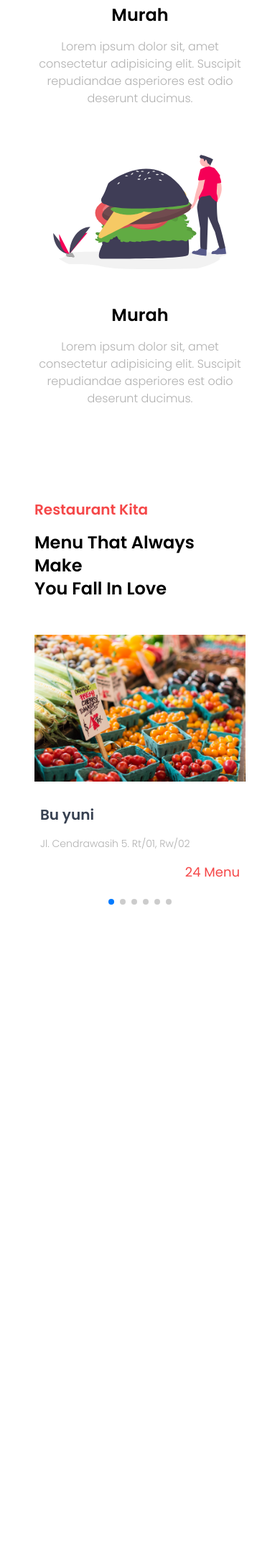
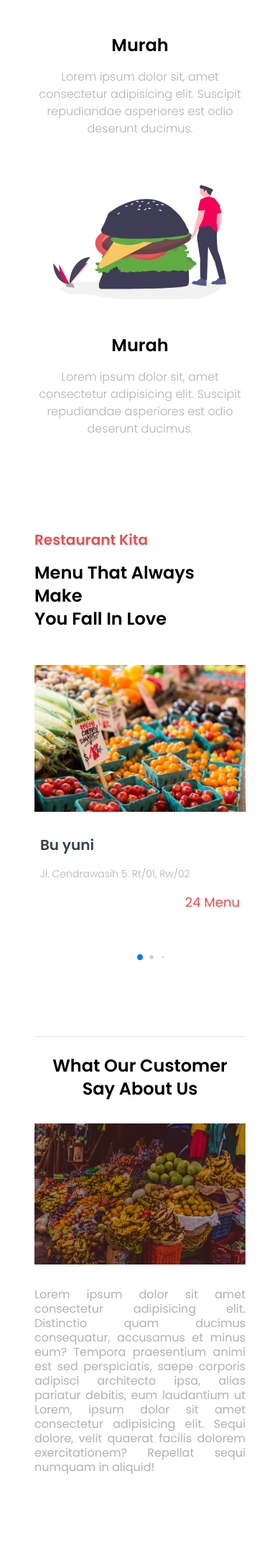
Before and after one commit to Fanddibay/Warsoed, a Flask app: template src/templates/index.html in a window 390 px wide. Shown: the part 1818-3987 px from the top of the page at 72% size. Before the commit the page ends 3075 px from the top, so only its background shows below. Run offline with Flask 2, Linux system fonts and the light colour scheme; the template is opened without the code that fills it, so the values that code supplies are empty; style sheets or scripts are compiled from the project's sources; some libraries are stand-ins or nearby versions.

Commit message:
completed homepage and detail page

```diff
--- a/src/dist/output.css
+++ b/src/dist/output.css
@@ -745,6 +782,18 @@
   margin-bottom: 1rem;
 }
 
+.mb-8{
+  margin-bottom: 2rem;
+}
+
+.mt-6{
+  margin-top: 1.5rem;
+}
+
+.ml-0{
+  margin-left: 0px;
+}
+
 .block{
   display: block;
 }
@@ -785,8 +838,20 @@
   height: 100%;
 }
 
-.w-1\/2{
-  width: 50%;
+.h-\[50\%\]{
+  height: 50%;
+}
+
+.h-\[20\%\]{
+  height: 20%;
+}
+
+.h-\[70\%\]{
+  height: 70%;
+}
+
+.w-full{
+  width: 100%;
 }
 
 .w-screen{
@@ -797,20 +862,20 @@
   width: 16.666667%;
 }
 
-.w-full{
-  width: 100%;
+.w-1\/2{
+  width: 50%;
 }
 
 .w-\[100\%\]{
   width: 100%;
 }
 
-.w-\[80\%\]{
-  width: 80%;
+.transform{
+  transform: translate(var(--tw-translate-x), var(--tw-translate-y)) rotate(var(--tw-rotate)) skewX(var(--tw-skew-x)) skewY(var(--tw-skew-y)) scaleX(var(--tw-scale-x)) scaleY(var(--tw-scale-y));
 }
 
-.transform{
-  transform: translate(var(--tw-translate-x), var(--tw-translate-y)) rotate(var(--tw-rotate)) skewX(var(--tw-skew-x)) skewY(var(--tw-skew-y)) scaleX(var(--tw-scale-x)) scaleY(var(--tw-scale-y));
+.cursor-pointer{
+  cursor: pointer;
 }
 
 .resize{
@@ -1019,9 +1129,9 @@
   line-height: 1.25rem;
 }
 
-.text-lg{
-  font-size: 1.125rem;
-  line-height: 1.75rem;
+.text-base{
+  font-size: 1rem;
+  line-height: 1.5rem;
 }
 
 .text-2xl{
@@ -1029,14 +1139,14 @@
   line-height: 2rem;
 }
 
+.text-lg{
+  font-size: 1.125rem;
+  line-height: 1.75rem;
+}
+
 .text-4xl{
   font-size: 2.25rem;
   line-height: 2.5rem;
-}
-
-.text-base{
-  font-size: 1rem;
-  line-height: 1.5rem;
 }
 
 .font-bold{
@@ -1057,6 +1167,10 @@
 
 .capitalize{
   text-transform: capitalize;
+}
+
+.leading-tight{
+  line-height: 1.25;
 }
 
 .text-gray-600{
--- a/src/input.css
+++ b/src/input.css
@@ -9,12 +9,23 @@
     font-family: "Poppins", sans-serif;
   }
 
+  * {
+    scroll-behavior: smooth;
+  }
+
   /* swiper js */
   .swiper {
     width: 100%;
     height: 100%;
   }
 
+  .swiper-pagination-active {
+    background-color: red !important;
+  }
+
+  .swiper-slide:hover {
+    @apply -translate-y-3 transform duration-300;
+  }
   /* card */
   .card {
     @apply bg-slate-100 rounded-lg  p-6;
--- a/src/js/main.js
+++ b/src/js/main.js
@@ -1,6 +1,6 @@
 var swiper = new Swiper(".swiper", {
   // Optional parameters
-  freeMode: 3,
+
   loop: false,
   speed: 400,
   grabCursor: true,
@@ -8,6 +8,7 @@
   pagination: {
     el: ".swiper-pagination",
     clickable: true,
+    dynamicBullets: true,
   },
 
   // Navigation arrows
@@ -17,8 +18,9 @@
   },
   breakpoints: {
     300: {
-      slidesPerView: 1,
+      slidesPerView: "auto",
       spaceBetween: 20,
+      centeredSlides: true,
     },
     768: {
       slidesPerView: 2,
@@ -30,3 +32,5 @@
     },
   },
 });
+
+// hamburger menu
--- a/src/templates/index.html
+++ b/src/templates/index.html
@@ -34,12 +34,44 @@
     <!-- header -->
 
     <!-- navbar -->
-    <!-- header mobile version -->
-    <section class="block md:hidden container">
-      <div class="z-20 rounded-xl">
-        <img src="/src/images/logo.png" class="w-1/2 items-center self-center mx-auto" alt="" />
-      </div>
-      <div class="w-screen h-screen bg-hero-img bg-no-repeat object-cover mt-4 border-b">
+    <!-- header and hero mobile version -->
+
+    <section class="block lg:hidden container">
+      <!-- nav mobile -->
+      <nav class="p-5 bg-white shadow lg:flex lg:items-center lg:justify-between">
+        <div class="flex justify-between items-center">
+          <span class="text-2xl font-[Poppins] cursor-pointer">
+            <img class="h-[4rem] inline" src="/src/images/logo.png" />
+          </span>
+
+          <span class="text-3xl cursor-pointer mx-2 lg:hidden block">
+            <i class="material-icons md-30" onclick="Menu(this)">menu</i>
+          </span>
+        </div>
+
+        <ul
+          class="lg:flex lg:items-center z-50 lg:static absolute bg-white w-full left-0 lg:w-auto lg:py-0 py-4 md:pl-0 pl-7 lg:opacity-100 opacity-0 top-[-400px] transition-all ease-in duration-500"
+        >
+          <li class="mx-4 my-6 lg:my-0">
+            <a href="#" class="text-lg hover:text-red-500 duration-500">Home</a>
+          </li>
+          <li class="mx-4 my-6 lg:my-0">
+            <a href="#" class="text-lg hover:text-red-500 duration-500">Service</a>
+          </li>
+          <li class="mx-4 my-6 lg:my-0">
+            <a href="#" class="text-lg hover:text-red-500 duration-500">Menu</a>
+          </li>
+          <li class="mx-4 my-6 lg:my-0">
+            <a href="#" class="text-lg hover:text-red-500 duration-500">Contact</a>
+          </li>
+          <button class="bg-cyan-400 text-white font-[Poppins] duration-500 px-6 py-2 mx-4 hover:bg-cyan-500 rounded">
+            Get started
+          </button>
+          <h2 class=""></h2>
+        </ul>
+      </nav>
+      <!-- end nav mobile -->
+      <div class="w-screen h-screen bg-hero-img bg-no-repeat object-cover border-b">
         <div class="mx-auto items-center self-center justify-center pt-34">
           <h1 class="text-2xl text-center text-white">Warung Soedriman</h1>
           <p class="text-light text-white text-lg mt-12 text-center">
@@ -49,7 +81,7 @@
           </p>
         </div>
         <div class="mx-auto mt-12 text-center">
-          <a href="#" class="bg-red-500 text-white px-12 py-4 mx-auto rounded-lg">Mulai</a>
+          <a href="#list__menu" class="bg-red-500 text-white px-12 py-4 mx-auto rounded-lg">Mulai</a>
         </div>
       </div>
     </section>
@@ -57,29 +89,30 @@
 
     <!-- header dekstop version -->
     <!-- navbar -->
-    <nav class="hidden md:block">
+    <nav class="hidden lg:block">
       <div class="flex flex-wrap items-center px-12 mx-auto">
         <div class="flex">
-          <div class="mt-4">
+          <div class="mt-4 pl-16">
             <img src="/src/images/logo.png" alt="" class="w-1/6" />
           </div>
           <ul class="flex mt-12 font-bold capitalize text-xl">
-            <li><a href="#" class="px-4 hover:text-red-500 hover:underline text-white">home</a></li>
-            <li><a href="#" class="px-4 hover:text-red-500 hover:underline text-white">service</a></li>
-            <li><a href="#" class="px-4 hover:text-red-500 hover:underline text-white">menu</a></li>
-            <li><a href="#" class="px-4 hover:text-red-500 hover:underline text-white">contact</a></li>
+            <li><a href="#" class="px-10 hover:text-red-500 hover:underline text-white">home</a></li>
+            <li><a href="#" class="px-10 hover:text-red-500 hover:underline text-white">service</a></li>
+            <li><a href="#" class="px-10 hover:text-red-500 hover:underline text-white">menu</a></li>
+            <li><a href="#" class="px-10 hover:text-red-500 hover:underline text-white">contact</a></li>
           </ul>
         </div>
       </div>
     </nav>
     <!-- end navbar -->
-    <!-- hero -->
-    <section class="hidden md:block">
+
+    <!-- hero dekstop -->
+    <section class="hidden lg:block">
       <div class="flex mb-96 mx-auto conainer">
-        <div class="w-1/2 mt-28 pl-12 pr-60">
+        <div class="w-1/2 mt-28 md:pl-28">
           <h1 class="font-extrabold text-4xl uppercase">Warsoed</h1>
           <h3 class="font-light text-gray-300 text-2xl">Aplikasi untuk memudahkan umkm area <u>UNSOED</u></h3>
-          <p class="mt-16 text-justify font-light text-xl">
+          <p class="mt-16 text-justify font-light text-xl md:pr-20">
             Lorem ipsum dolor, sit amet consectetur adipisicing elit. Quisquam id nostrum sit? Iusto minus earum
             assumenda eum quibusdam officiis consequatur, hic laboriosam deserunt aperiam nobis soluta aliquam tempore,
             quaerat possimus.
@@ -97,26 +130,26 @@
         </div>
       </div>
     </section>
-    <!-- end hero -->
+    <!-- end hero dekstop -->
 
-    <!-- end header -->
+    <!-- end dekstop version -->
 
     <!-- main content -->
-    <main class="mx-auto mt-14 md:mt-22 container">
+    <main class="mx-auto mt-14 md:mt-36 lg:mt-22 container">
       <!-- about -->
       <section id="about">
         <div class="text-center flex- justify-center">
-          <h1 class="text-2xl lg:text-4xl font-bold capitalize">Memiliki service antara lain</h1>
+          <h1 class="text-3xl lg:text-4xl font-bold capitalize">Memiliki service antara lain</h1>
         </div>
-        <div class="grid lg:grid-cols-3 gap-4 mt-14 place-items-center justify-items-center">
+        <div class="grid md:grid-cols-2 lg:grid-cols-3 gap-4 mt-14 place-items-center justify-items-center">
           <div class="text-center px-12">
             <img
               src="/src/images/mudah.svg"
-              class="lg:mt-0 mt-12 lg:w-[90%] rounded-full text-center h-fulll content-center"
+              class="md:mt-0 mt-12 md:w-[90%] rounded-full text-center h-fulll content-center"
               alt=""
             />
-            <h3 class="text-2xl font-bold capitalize mt-12 lg:text-3xl">murah</h3>
-            <p class="font-light text-base lg:text-lg mt-4 text-gray-500">
+            <h3 class="text-2xl font-bold capitalize mt-12 md:text-3xl">murah</h3>
+            <p class="font-light text-base md:text-lg mt-4 text-gray-500">
               Lorem ipsum dolor sit, amet consectetur adipisicing elit. Suscipit repudiandae asperiores est odio
               deserunt ducimus.
             </p>
@@ -124,11 +157,11 @@
           <div class="text-center px-12">
             <img
               src="/src/images/murah.svg"
-              class="lg:mt-0 mt-12 lg:w-[90%] rounded-full text-center h-full content-center"
+              class="md:mt-0 mt-12 md:w-[90%] rounded-full text-center h-full content-center"
               alt=""
             />
-            <h3 class="text-2xl font-bold capitalize mt-12 lg:text-3xl">murah</h3>
-            <p class="font-light text-base lg:text-lg mt-4 text-gray-500">
+            <h3 class="text-2xl font-bold capitalize mt-12 md:text-3xl">murah</h3>
+            <p class="font-light text-base md:text-lg mt-4 text-gray-500">
               Lorem ipsum dolor sit, amet consectetur adipisicing elit. Suscipit repudiandae asperiores est odio
               deserunt ducimus.
             </p>
@@ -136,11 +169,11 @@
           <div class="text-center px-12">
             <img
               src="/src/images/hamburger.svg"
-              class="lg:mt-0 mt-12 lg:w-[90%] rounded-full text-center h-fulll content-center"
+              class="md:mt-0 mt-12 md:w-[90%] rounded-full text-center h-fulll content-center"
               alt=""
             />
-            <h3 class="text-2xl font-bold capitalize mt-12 lg:text-3xl">murah</h3>
-            <p class="font-light text-base lg:text-lg mt-4 text-gray-500">
+            <h3 class="text-2xl font-bold capitalize mt-12 md:text-3xl">murah</h3>
+            <p class="font-light text-base md:text-lg mt-4 text-gray-500">
               Lorem ipsum dolor sit, amet consectetur adipisicing elit. Suscipit repudiandae asperiores est odio
               deserunt ducimus.
             </p>
@@ -161,13 +194,13 @@
       </section>
 
       <!-- Slider main container dekstop -->
-      <section class="px-12 grid lg:col-span-3 col-span-1">
+      <section class="px-12 grid md:col-span-3 col-span-1">
         <div class="swiper mt-12 mx-auto container text-center">
           <!-- Additional required wrapper -->
           <div class="swiper-wrapper">
             <!-- Slides -->
             <div class="swiper-slide">
-              <a href="#" class="col-span-1 hover:-translate-y-2 transform duration-300">
+              <a href="detail.html" class="col-span-1 hover:-translate-y-2 transform duration-300">
                 <img src="/src/images/detail-1.jpg" class="w-[100%] lg:w-[80%]" id="gambar__umkm" alt="" />
                 <div class="mt-8 px-2">
                   <h5 class="text-xl font-bold text-gray-700 text-left" id="nama__umkm">Bu yuni</h5>
@@ -182,12 +215,12 @@
               </a>
             </div>
             <div class="swiper-slide">
-              <a href="#" class="col-span-1 hover:-translate-y-2 transform duration-300">
+              <a href="detail.html" class="col-span-1 hover:-translate-y-2 transform duration-300">
                 <img src="/src/images/detail-2.jpg" class="w-[100%] lg:w-[80%]" id="gambar__umkm" alt="" />
                 <div class="mt-8 px-2">
                   <h5 class="text-xl font-bold text-gray-700 text-left" id="nama__umkm">Bu yuni</h5>
                   <h6
-                    class="text-sm md:text-lg md:my-0 my-4 font-light text-gray-500 capitalize text-left"
+                    class="text-xl lg:text-lg md:my-0 my-4 font-light text-gray-500 capitalize text-left"
                     id="lokasi__alamat"
                   >
                     jl. Cendrawasih 5. Rt/01, Rw/02
@@ -197,7 +230,7 @@
               </a>
             </div>
             <div class="swiper-slide">
-              <a href="#" class="col-span-1 hover:-translate-y-2 transform duration-300">
+              <a href="detail.html" class="col-span-1 hover:-translate-y-2 transform duration-300">
                 <img src="/src/images/detail-3.jpg" class="w-[100%] lg:w-[80%]" id="gambar__umkm" alt="" />
                 <div class="mt-8 px-2">
                   <h5 class="text-xl font-bold text-gray-700 text-left z-20" id="nama__umkm">Bu yuni</h5>
@@ -212,10 +245,10 @@
               </a>
             </div>
             <div class="swiper-slide">
-              <a href="#" class="col-span-1 hover:-translate-y-2 transform duration-300">
-                <img src="/src/images/detail-2.jpg" class="w-[100%] lg:w-[80%]" id="gambar__umkm" alt="" />
+              <a href="detail.html" class="col-span-1 hover:-translate-y-2 transform duration-300">
+                <img src="/src/images/detail-1.jpg" class="w-[100%] lg:w-[80%]" id="gambar__umkm" alt="" />
                 <div class="mt-8 px-2">
-                  <h5 class="text-xl font-bold text-gray-700 text-left z-20" id="nama__umkm">Bu yuni</h5>
+                  <h5 class="text-xl font-bold text-gray-700 text-left" id="nama__umkm">Bu yuni</h5>
                   <h6
                     class="text-sm md:text-lg md:my-0 my-4 font-light text-gray-500 capitalize text-left"
                     id="lokasi__alamat"
@@ -227,12 +260,12 @@
               </a>
             </div>
             <div class="swiper-slide">
-              <a href="#" class="col-span-3 hover:-translate-y-2 transform duration-300">
-                <img src="/src/images/detail-1.jpg" class="w-100 lg:w-[80%]" id="gambar__umkm" alt="" />
+              <a href="detail.html" class="col-span-1 hover:-translate-y-2 transform duration-300">
+                <img src="/src/images/detail-2.jpg" class="w-[100%] lg:w-[80%]" id="gambar__umkm" alt="" />
                 <div class="mt-8 px-2">
-                  <h5 class="text-xl font-bold text-gray-700 text-left z-20" id="nama__umkm">Bu yuni</h5>
+                  <h5 class="text-xl font-bold text-gray-700 text-left" id="nama__umkm">Bu yuni</h5>
                   <h6
-                    class="text-sm md:text-lg md:my-0 my-4 font-light text-gray-500 capitalize text-left"
+                    class="text-xl lg:text-lg md:my-0 my-4 font-light text-gray-500 capitalize text-left"
                     id="lokasi__alamat"
                   >
                     jl. Cendrawasih 5. Rt/01, Rw/02
@@ -242,8 +275,8 @@
               </a>
             </div>
             <div class="swiper-slide">
-              <a href="#" class="col-span-1 hover:-translate-y-2 transform duration-300">
-                <img src="/src/images/detail-1.jpg" class="w-100 lg:w-[80%]" id="gambar__umkm" alt="" />
+              <a href="detail.html" class="col-span-1 hover:-translate-y-2 transform duration-300">
+                <img src="/src/images/detail-3.jpg" class="w-[100%] lg:w-[80%]" id="gambar__umkm" alt="" />
                 <div class="mt-8 px-2">
                   <h5 class="text-xl font-bold text-gray-700 text-left z-20" id="nama__umkm">Bu yuni</h5>
                   <h6
@@ -258,13 +291,65 @@
             </div>
           </div>
           <!-- If we need pagination -->
-          <div class="swiper-pagination"></div>
+          <div class="swiper-pagination active:bg-red-500"></div>
         </div>
       </section>
-
       <!-- end list menu -->
+      <!-- What about customer -->
+      <section class="mx-auto container px-12 mt-36">
+        <div class="grid lg:grid-cols-2">
+          <hr class="block lg:hidden" />
+          <h3 class="lg:hidden block text-2xl text-center md:text-left mb-8 md:mb-4 mt-6 font-bold capitalize">
+            What our customer <br />say about us
+          </h3>
+          <div class="">
+            <img src="/src/images/jumbotron.png" class="w-full lg:w-[80%] md:h-[70%] lg:h-[100%]" alt="" />
+          </div>
+          <div class="self-center lg:pr-24">
+            <h3 class="lg:block hidden text-3xl font-bold capitalize">What our customer <br />say about us</h3>
+            <p class="text-light text-base lg:text-lg text-gray-500 text-justify leading-tight mt-8 md:-mt-28 lg:mt-8">
+              Lorem ipsum dolor sit amet consectetur adipisicing elit. Distinctio quam ducimus consequatur, accusamus et
+              minus eum? Tempora praesentium animi est sed perspiciatis, saepe corporis adipisci architecto ipsa, alias
+              pariatur debitis, eum laudantium ut Lorem, ipsum dolor sit amet consectetur adipisicing elit. Sequi
+              dolore, velit quaerat facilis dolorem exercitationem? Repellat sequi numquam in aliquid!
+            </p>
+          </div>
+        </div>
+      </section>
+      <!-- end What about customer -->
+      <!-- request to join -->
+      <section class="mt-36 bg-slate-300 rounded-lg mx-auto container">
+        <div class="py-18 items-center text-center flex-row md:px-0 px-6">
+          <h1 class="text-2xl md:text-3xl font-bold capitalize">Daftarkan Usahamu Sekarang!</h1>
+          <h5 class="md:text-xl font-light text-center lg:px-88 mt-8">
+            Lorem ipsum dolor sit amet consectetur adipisicing elit. Sit laborum iure laudantium facere enim suscipit
+            officia reiciendis quod, vel iste corrupti dolores fuga, aliquid deserunt. Dolorem, praesentium? Deleniti,
+            impedit fugiat?
+          </h5>
+          <div class="flex mt-12 justify-center space-x-12 font-bold">
+            <a
+              href="#"
+              class="md:py-4 md:px-12 py-4 px-6 bg-red-500 text-white rounded-lg hover:text-red-500 hover:border-red-500 border-2 hover:bg-slate-300"
+              >Via Email</a
+            >
+            <a
+              href="#"
+              class="md:py-4 md:px-12 py-4 px-6 border-2 border-red-500 text-red-500 rounded-lg hover:bg-red-500 hover:text-white"
+              >Via Whatsapp</a
+            >
+          </div>
+        </div>
+      </section>
+      <!-- end request to join -->
     </main>
     <!-- end main content -->
+    <!-- footer -->
+    <footer class="mt-36 mx-auto container text-center md:border-t-[3px] border-t-2 border-slate-200">
+      <h5 class="font-light text-lg capitalize py-4">© 2022 - WARSOED. All rights reserved.</h5>
+    </footer>
+    <!-- end footer -->
+
+    <!-- javascript -->
 
     <!-- jqeury -->
     <script
@@ -278,5 +363,13 @@
     <script src="https://unpkg.com/swiper@8/swiper-bundle.min.js"></script>
     <!-- vanilla js -->
     <script src="/src/js/main.js"></script>
+    <script>
+      function Menu(e) {
+        let list = document.querySelector("ul");
+        e.name === "menu"
+          ? ((e.name = "close"), list.classList.add("top-[80px]"), list.classList.add("opacity-100"))
+          : ((e.name = "menu"), list.classList.remove("top-[80px]"), list.classList.remove("opacity-100"));
+      }
+    </script>
   </body>
 </html>
--- a/tailwind.config.js
+++ b/tailwind.config.js
@@ -24,7 +24,7 @@
       12: "3rem",
       14: "3.5rem",
       16: "4rem",
-      18: "4.5em",
+      18: "4.5rem",
       20: "5rem",
       24: "6rem",
       28: "7rem",
```
Also changed, not shown: other parts of src/dist/output.css (+378 -37 lines), src/templates/detail.html (+37 -19 lines).
